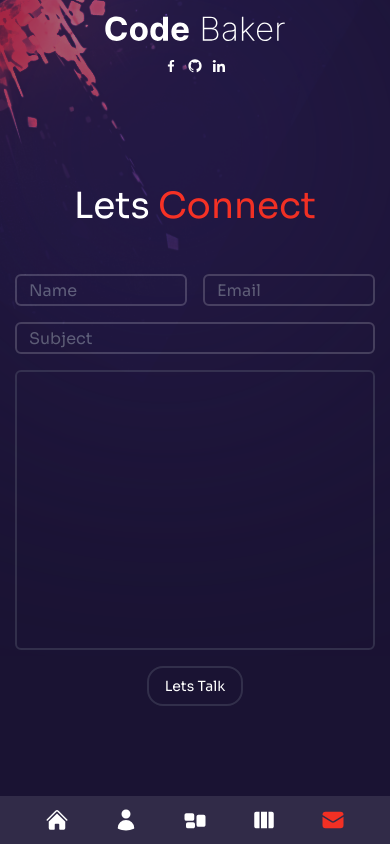
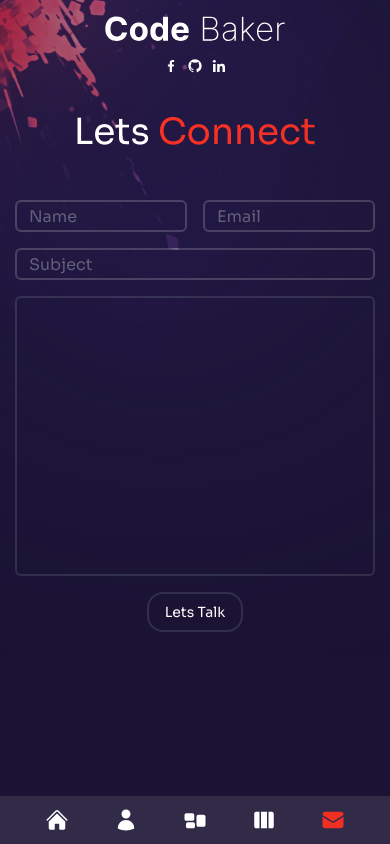
Before and after one commit to ouhell/portfolio, a Next.js app: page /contact in a window 390 px wide. Built offline with nearby package versions, Linux system fonts and the light colour scheme.

Commit message:
-fixed contact page overflow scroll on mobile view

```diff
--- a/pages/contact/index.tsx
+++ b/pages/contact/index.tsx
@@ -148,16 +148,17 @@ const Contact = (props: Props) => {
         type={notifMessage.type}
       />
       <form
+        className="h-full overflow-y-auto     container mx-auto py-4"
         ref={form}
         action="/api/hello"
         method="POST"
-        className="h-full container flex flex-col justify-center items-center  mx-auto gap-8"
         target="lmao"
         onSubmit={(e) => {
           e.preventDefault();
           sendEmail();
         }}
       >
+        <div className="flex flex-col gap-8  justify-center items-center ">
           <h1 className="text-4xl">
             Lets <span className="text-accent">Connect</span>{" "}
           </h1>
@@ -218,6 +219,7 @@ const Contact = (props: Props) => {
               </button>
             </div>
           </div>
+        </div>
       </form>
     </>
   );
```
Lines whose indentation alone changed are shown as unchanged.
